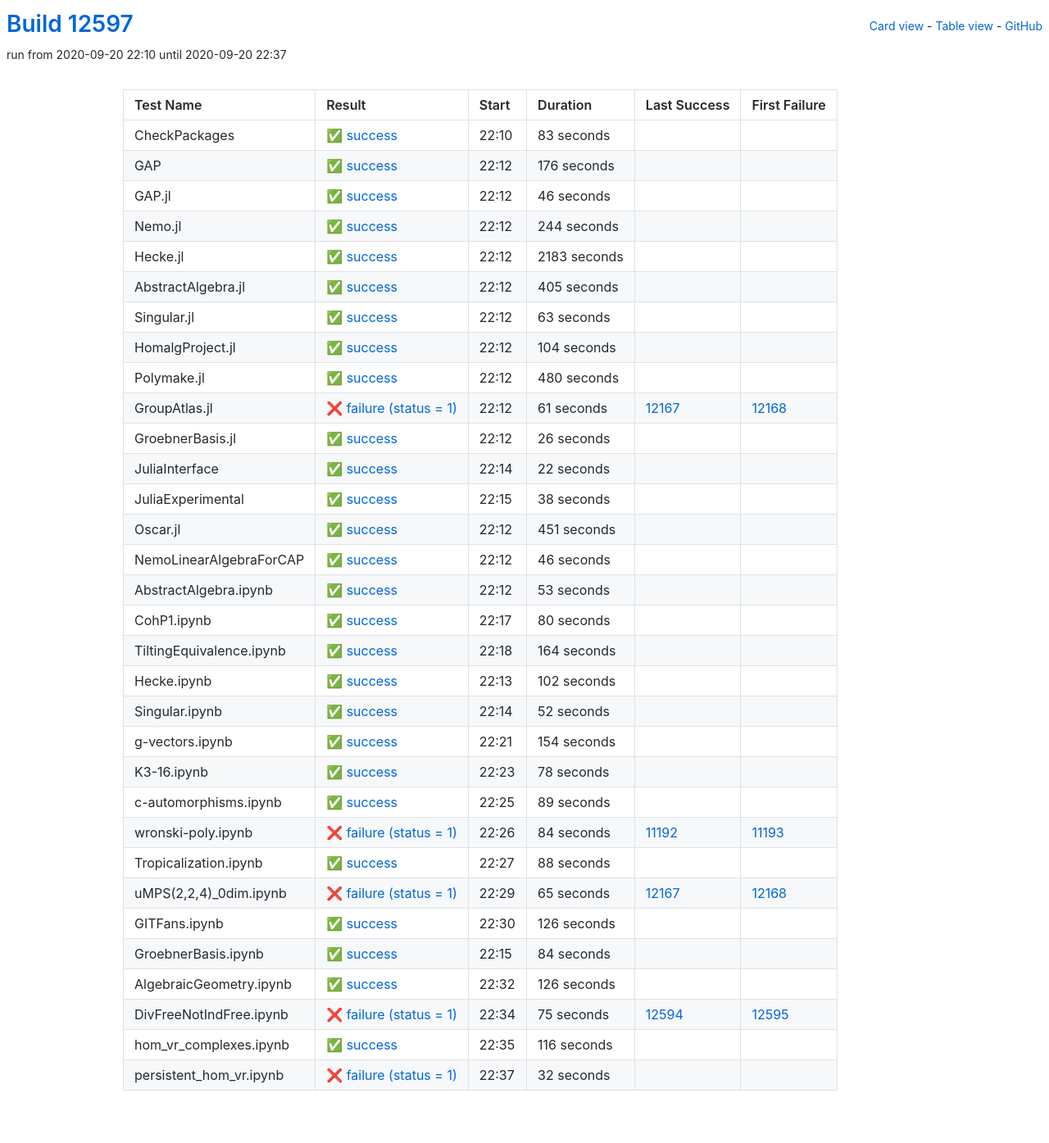
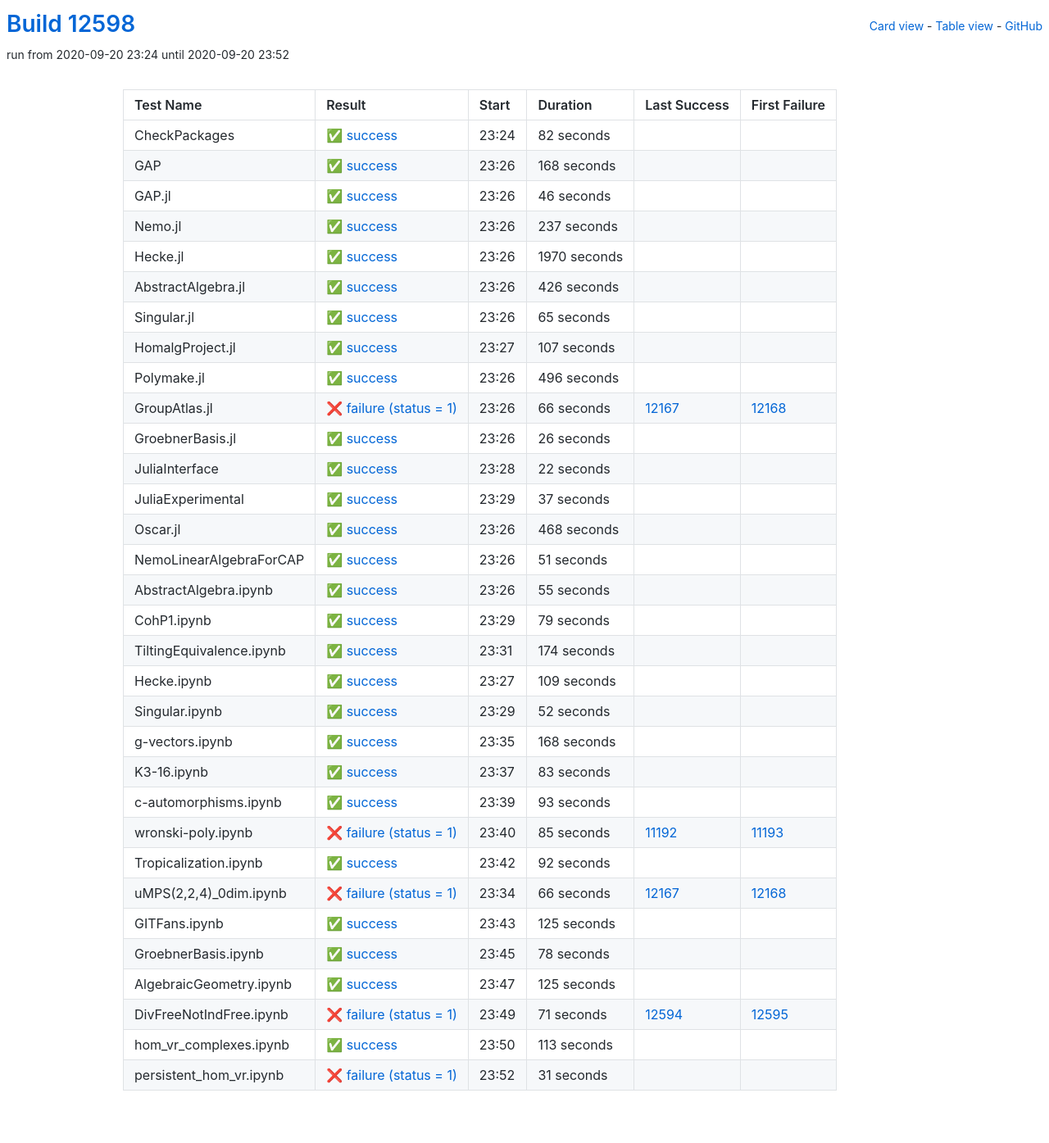
Before and after one commit to oscar-system/oscar-ci-status, a Jekyll site: the page built from table.html, in a window 1280 px wide. Shown: the whole page at 82% size. Built offline with Jekyll 4.4.1, drawn with Linux system fonts in a browser that asks for light colours.

Commit message:
Build #12598

```diff
--- a/_data/ci.yml
+++ b/_data/ci.yml
@@ -1,6 +1,6 @@
 ---
-build: 12597
-build_url: https://oscarci.mathematik.uni-kl.de/job/oscar/12597/
+build: 12598
+build_url: https://oscarci.mathematik.uni-kl.de/job/oscar/12598/
 job: oscar
 organization: oscar-system
 repo: oscar-ci-status
@@ -8,32 +8,32 @@
 tests:
 - name: CheckPackages
   id: checkpackages
-  log: https://oscarci.mathematik.uni-kl.de/job/oscar/12597/artifact/logs/build-12597/CheckPackages.log
-  start: 2020-09-20 22:10
+  log: https://oscarci.mathematik.uni-kl.de/job/oscar/12598/artifact/logs/build-12598/CheckPackages.log
+  start: 2020-09-20 23:24
   success: true
   exitcode: 0
   status: success
-  duration: 83
+  duration: 82
   last_success: false
   last_success_url:
   first_failure: false
   first_failure_url:
 - name: GAP
   id: gap
-  log: https://oscarci.mathematik.uni-kl.de/job/oscar/12597/artifact/logs/build-12597/GAP.log
-  start: 2020-09-20 22:12
+  log: https://oscarci.mathematik.uni-kl.de/job/oscar/12598/artifact/logs/build-12598/GAP.log
+  start: 2020-09-20 23:26
   success: true
   exitcode: 0
   status: success
-  duration: 176
+  duration: 168
   last_success: false
   last_success_url:
   first_failure: false
   first_failure_url:
 - name: GAP.jl
   id: gap-jl
-  log: https://oscarci.mathematik.uni-kl.de/job/oscar/12597/artifact/logs/build-12597/GAP.jl.log
-  start: 2020-09-20 22:12
+  log: https://oscarci.mathematik.uni-kl.de/job/oscar/12598/artifact/logs/build-12598/GAP.jl.log
+  start: 2020-09-20 23:26
   success: true
   exitcode: 0
   status: success
@@ -44,92 +44,92 @@
   first_failure_url:
 - name: Nemo.jl
   id: nemo-jl
-  log: https://oscarci.mathematik.uni-kl.de/job/oscar/12597/artifact/logs/build-12597/Nemo.jl.log
-  start: 2020-09-20 22:12
+  log: https://oscarci.mathematik.uni-kl.de/job/oscar/12598/artifact/logs/build-12598/Nemo.jl.log
+  start: 2020-09-20 23:26
   success: true
   exitcode: 0
   status: success
-  duration: 244
+  duration: 237
   last_success: false
   last_success_url:
   first_failure: false
   first_failure_url:
 - name: Hecke.jl
   id: hecke-jl
-  log: https://oscarci.mathematik.uni-kl.de/job/oscar/12597/artifact/logs/build-12597/Hecke.jl.log
-  start: 2020-09-20 22:12
+  log: https://oscarci.mathematik.uni-kl.de/job/oscar/12598/artifact/logs/build-12598/Hecke.jl.log
+  start: 2020-09-20 23:26
   success: true
   exitcode: 0
   status: success
-  duration: 2183
+  duration: 1970
   last_success: false
   last_success_url:
   first_failure: false
   first_failure_url:
 - name: AbstractAlgebra.jl
   id: abstractalgebra-jl
-  log: https://oscarci.mathematik.uni-kl.de/job/oscar/12597/artifact/logs/build-12597/AbstractAlgebra.jl.log
-  start: 2020-09-20 22:12
+  log: https://oscarci.mathematik.uni-kl.de/job/oscar/12598/artifact/logs/build-12598/AbstractAlgebra.jl.log
+  start: 2020-09-20 23:26
   success: true
   exitcode: 0
   status: success
-  duration: 405
+  duration: 426
   last_success: false
   last_success_url:
   first_failure: false
   first_failure_url:
 - name: Singular.jl
   id: singular-jl
-  log: https://oscarci.mathematik.uni-kl.de/job/oscar/12597/artifact/logs/build-12597/Singular.jl.log
-  start: 2020-09-20 22:12
+  log: https://oscarci.mathematik.uni-kl.de/job/oscar/12598/artifact/logs/build-12598/Singular.jl.log
+  start: 2020-09-20 23:26
   success: true
   exitcode: 0
   status: success
-  duration: 63
+  duration: 65
   last_success: false
   last_success_url:
   first_failure: false
   first_failure_url:
 - name: HomalgProject.jl
   id: homalgproject-jl
-  log: https://oscarci.mathematik.uni-kl.de/job/oscar/12597/artifact/logs/build-12597/HomalgProject.jl.log
-  start: 2020-09-20 22:12
+  log: https://oscarci.mathematik.uni-kl.de/job/oscar/12598/artifact/logs/build-12598/HomalgProject.jl.log
+  start: 2020-09-20 23:27
   success: true
   exitcode: 0
   status: success
-  duration: 104
+  duration: 107
   last_success: false
   last_success_url:
   first_failure: false
   first_failure_url:
 - name: Polymake.jl
   id: polymake-jl
-  log: https://oscarci.mathematik.uni-kl.de/job/oscar/12597/artifact/logs/build-12597/Polymake.jl.log
-  start: 2020-09-20 22:12
+  log: https://oscarci.mathematik.uni-kl.de/job/oscar/12598/artifact/logs/build-12598/Polymake.jl.log
+  start: 2020-09-20 23:26
   success: true
   exitcode: 0
   status: success
-  duration: 480
+  duration: 496
   last_success: false
   last_success_url:
   first_failure: false
   first_failure_url:
 - name: GroupAtlas.jl
   id: groupatlas-jl
-  log: https://oscarci.mathematik.uni-kl.de/job/oscar/12597/artifact/logs/build-12597/GroupAtlas.jl.log
-  start: 2020-09-20 22:12
+  log: https://oscarci.mathematik.uni-kl.de/job/oscar/12598/artifact/logs/build-12598/GroupAtlas.jl.log
+  start: 2020-09-20 23:26
   success: false
   exitcode: 1
   status: failure
-  duration: 61
+  duration: 66
   last_success: 12167
   last_success_url: https://oscarci.mathematik.uni-kl.de/job/oscar/12167/
   first_failure: 12168
   first_failure_url: https://oscarci.mathematik.uni-kl.de/job/oscar/12168/
 - name: GroebnerBasis.jl
   id: groebnerbasis-jl
-  log: https://oscarci.mathematik.uni-kl.de/job/oscar/12597/artifact/logs/build-12597/GroebnerBasis.jl.log
-  start: 2020-09-20 22:12
+  log: https://oscarci.mathematik.uni-kl.de/job/oscar/12598/artifact/logs/build-12598/GroebnerBasis.jl.log
+  start: 2020-09-20 23:26
   success: true
   exitcode: 0
   status: success
@@ -140,8 +140,8 @@
   first_failure_url:
 - name: JuliaInterface
   id: juliainterface
-  log: https://oscarci.mathematik.uni-kl.de/job/oscar/12597/artifact/logs/build-12597/JuliaInterface.log
-  start: 2020-09-20 22:14
+  log: https://oscarci.mathematik.uni-kl.de/job/oscar/12598/artifact/logs/build-12598/JuliaInterface.log
+  start: 2020-09-20 23:28
   success: true
   exitcode: 0
   status: success
@@ -152,92 +152,92 @@
   first_failure_url:
 - name: JuliaExperimental
   id: juliaexperimental
-  log: https://oscarci.mathematik.uni-kl.de/job/oscar/12597/artifact/logs/build-12597/JuliaExperimental.log
-  start: 2020-09-20 22:15
+  log: https://oscarci.mathematik.uni-kl.de/job/oscar/12598/artifact/logs/build-12598/JuliaExperimental.log
+  start: 2020-09-20 23:29
   success: true
   exitcode: 0
   status: success
-  duration: 38
+  duration: 37
   last_success: false
   last_success_url:
   first_failure: false
   first_failure_url:
 - name: Oscar.jl
   id: oscar-jl
-  log: https://oscarci.mathematik.uni-kl.de/job/oscar/12597/artifact/logs/build-12597/Oscar.jl.log
-  start: 2020-09-20 22:12
+  log: https://oscarci.mathematik.uni-kl.de/job/oscar/12598/artifact/logs/build-12598/Oscar.jl.log
+  start: 2020-09-20 23:26
   success: true
   exitcode: 0
   status: success
-  duration: 451
+  duration: 468
   last_success: false
   last_success_url:
   first_failure: false
   first_failure_url:
 - name: NemoLinearAlgebraForCAP
   id: nemolinearalgebraforcap
-  log: https://oscarci.mathematik.uni-kl.de/job/oscar/12597/artifact/logs/build-12597/NemoLinearAlgebraForCAP.log
-  start: 2020-09-20 22:12
+  log: https://oscarci.mathematik.uni-kl.de/job/oscar/12598/artifact/logs/build-12598/NemoLinearAlgebraForCAP.log
+  start: 2020-09-20 23:26
   success: true
   exitcode: 0
   status: success
-  duration: 46
+  duration: 51
   last_success: false
   last_success_url:
   first_failure: false
   first_failure_url:
 - name: AbstractAlgebra.ipynb
   id: abstractalgebra-ipynb
-  log: https://oscarci.mathematik.uni-kl.de/job/oscar/12597/artifact/logs/build-12597/AbstractAlgebra.ipynb.log
-  start: 2020-09-20 22:12
+  log: https://oscarci.mathematik.uni-kl.de/job/oscar/12598/artifact/logs/build-12598/AbstractAlgebra.ipynb.log
+  start: 2020-09-20 23:26
   success: true
   exitcode: 0
   status: success
-  duration: 53
+  duration: 55
   last_success: false
   last_success_url:
   first_failure: false
   first_failure_url:
 - name: CohP1.ipynb
   id: cohp1-ipynb
-  log: https://oscarci.mathematik.uni-kl.de/job/oscar/12597/artifact/logs/build-12597/CohP1.ipynb.log
-  start: 2020-09-20 22:17
+  log: https://oscarci.mathematik.uni-kl.de/job/oscar/12598/artifact/logs/build-12598/CohP1.ipynb.log
+  start: 2020-09-20 23:29
   success: true
   exitcode: 0
   status: success
-  duration: 80
+  duration: 79
   last_success: false
   last_success_url:
   first_failure: false
   first_failure_url:
 - name: TiltingEquivalence.ipynb
   id: tiltingequivalence-ipynb
-  log: https://oscarci.mathematik.uni-kl.de/job/oscar/12597/artifact/logs/build-12597/TiltingEquivalence.ipynb.log
-  start: 2020-09-20 22:18
+  log: https://oscarci.mathematik.uni-kl.de/job/oscar/12598/artifact/logs/build-12598/TiltingEquivalence.ipynb.log
+  start: 2020-09-20 23:31
   success: true
   exitcode: 0
   status: success
-  duration: 164
+  duration: 174
   last_success: false
   last_success_url:
   first_failure: false
   first_failure_url:
 - name: Hecke.ipynb
   id: hecke-ipynb
-  log: https://oscarci.mathematik.uni-kl.de/job/oscar/12597/artifact/logs/build-12597/Hecke.ipynb.log
-  start: 2020-09-20 22:13
+  log: https://oscarci.mathematik.uni-kl.de/job/oscar/12598/artifact/logs/build-12598/Hecke.ipynb.log
+  start: 2020-09-20 23:27
   success: true
   exitcode: 0
   status: success
-  duration: 102
+  duration: 109
   last_success: false
   last_success_url:
   first_failure: false
   first_failure_url:
 - name: Singular.ipynb
   id: singular-ipynb
-  log: https://oscarci.mathematik.uni-kl.de/job/oscar/12597/artifact/logs/build-12597/Singular.ipynb.log
-  start: 2020-09-20 22:14
+  log: https://oscarci.mathematik.uni-kl.de/job/oscar/12598/artifact/logs/build-12598/Singular.ipynb.log
+  start: 2020-09-20 23:29
   success: true
   exitcode: 0
   status: success
@@ -248,20 +248,92 @@
   first_failure_url:
 - name: g-vectors.ipynb
   id: g-vectors-ipynb
-  log: https://oscarci.mathematik.uni-kl.de/job/oscar/12597/artifact/logs/build-12597/g-vectors.ipynb.log
-  start: 2020-09-20 22:21
+  log: https://oscarci.mathematik.uni-kl.de/job/oscar/12598/artifact/logs/build-12598/g-vectors.ipynb.log
+  start: 2020-09-20 23:35
   success: true
   exitcode: 0
   status: success
-  duration: 154
+  duration: 168
   last_success: false
   last_success_url:
   first_failure: false
   first_failure_url:
 - name: K3-16.ipynb
   id: k3-16-ipynb
-  log: https://oscarci.mathematik.uni-kl.de/job/oscar/12597/artifact/logs/build-12597/K3-16.ipynb.log
-  start: 2020-09-20 22:23
+  log: https://oscarci.mathematik.uni-kl.de/job/oscar/12598/artifact/logs/build-12598/K3-16.ipynb.log
+  start: 2020-09-20 23:37
+  success: true
+  exitcode: 0
+  status: success
+  duration: 83
+  last_success: false
+  last_success_url:
+  first_failure: false
+  first_failure_url:
+- name: c-automorphisms.ipynb
+  id: c-automorphisms-ipynb
+  log: https://oscarci.mathematik.uni-kl.de/job/oscar/12598/artifact/logs/build-12598/c-automorphisms.ipynb.log
+  start: 2020-09-20 23:39
+  success: true
+  exitcode: 0
+  status: success
+  duration: 93
+  last_success: false
+  last_success_url:
+  first_failure: false
+  first_failure_url:
+- name: wronski-poly.ipynb
+  id: wronski-poly-ipynb
+  log: https://oscarci.mathematik.uni-kl.de/job/oscar/12598/artifact/logs/build-12598/wronski-poly.ipynb.log
+  start: 2020-09-20 23:40
+  success: false
+  exitcode: 1
+  status: failure
+  duration: 85
+  last_success: 11192
+  last_success_url: https://oscarci.mathematik.uni-kl.de/job/oscar/11192/
+  first_failure: 11193
+  first_failure_url: https://oscarci.mathematik.uni-kl.de/job/oscar/11193/
+- name: Tropicalization.ipynb
+  id: tropicalization-ipynb
+  log: https://oscarci.mathematik.uni-kl.de/job/oscar/12598/artifact/logs/build-12598/Tropicalization.ipynb.log
+  start: 2020-09-20 23:42
+  success: true
+  exitcode: 0
+  status: success
+  duration: 92
+  last_success: false
+  last_success_url:
+  first_failure: false
+  first_failure_url:
+- name: uMPS(2,2,4)_0dim.ipynb
+  id: umps-2-2-4-0dim-ipynb
+  log: https://oscarci.mathematik.uni-kl.de/job/oscar/12598/artifact/logs/build-12598/uMPS-2-2-4-_0dim.ipynb.log
+  start: 2020-09-20 23:34
+  success: false
+  exitcode: 1
+  status: failure
+  duration: 66
+  last_success: 12167
+  last_success_url: https://oscarci.mathematik.uni-kl.de/job/oscar/12167/
+  first_failure: 12168
+  first_failure_url: https://oscarci.mathematik.uni-kl.de/job/oscar/12168/
+- name: GITFans.ipynb
+  id: gitfans-ipynb
+  log: https://oscarci.mathematik.uni-kl.de/job/oscar/12598/artifact/logs/build-12598/GITFans.ipynb.log
+  start: 2020-09-20 23:43
+  success: true
+  exitcode: 0
+  status: success
+  duration: 125
+  last_success: false
+  last_success_url:
+  first_failure: false
+  first_failure_url:
+- name: GroebnerBasis.ipynb
+  id: groebnerbasis-ipynb
+  log: https://oscarci.mathematik.uni-kl.de/job/oscar/12598/artifact/logs/build-12598/GroebnerBasis.ipynb.log
+  start: 2020-09-20 23:45
   success: true
   exitcode: 0
   status: success
@@ -270,122 +342,50 @@
   last_success_url:
   first_failure: false
   first_failure_url:
-- name: c-automorphisms.ipynb
-  id: c-automorphisms-ipynb
-  log: https://oscarci.mathematik.uni-kl.de/job/oscar/12597/artifact/logs/build-12597/c-automorphisms.ipynb.log
-  start: 2020-09-20 22:25
+- name: AlgebraicGeometry.ipynb
+  id: algebraicgeometry-ipynb
+  log: https://oscarci.mathematik.uni-kl.de/job/oscar/12598/artifact/logs/build-12598/AlgebraicGeometry.ipynb.log
+  start: 2020-09-20 23:47
   success: true
   exitcode: 0
   status: success
-  duration: 89
-  last_success: false
-  last_success_url:
-  first_failure: false
-  first_failure_url:
-- name: wronski-poly.ipynb
-  id: wronski-poly-ipynb
-  log: https://oscarci.mathematik.uni-kl.de/job/oscar/12597/artifact/logs/build-12597/wronski-poly.ipynb.log
-  start: 2020-09-20 22:26
-  success: false
-  exitcode: 1
-  status: failure
-  duration: 84
-  last_success: 11192
-  last_success_url: https://oscarci.mathematik.uni-kl.de/job/oscar/11192/
-  first_failure: 11193
-  first_failure_url: https://oscarci.mathematik.uni-kl.de/job/oscar/11193/
-- name: Tropicalization.ipynb
-  id: tropicalization-ipynb
-  log: https://oscarci.mathematik.uni-kl.de/job/oscar/12597/artifact/logs/build-12597/Tropicalization.ipynb.log
-  start: 2020-09-20 22:27
-  success: true
-  exitcode: 0
-  status: success
-  duration: 88
-  last_success: false
-  last_success_url:
-  first_failure: false
-  first_failure_url:
-- name: uMPS(2,2,4)_0dim.ipynb
-  id: umps-2-2-4-0dim-ipynb
-  log: https://oscarci.mathematik.uni-kl.de/job/oscar/12597/artifact/logs/build-12597/uMPS-2-2-4-_0dim.ipynb.log
-  start: 2020-09-20 22:29
-  success: false
-  exitcode: 1
-  status: failure
-  duration: 65
-  last_success: 12167
-  last_success_url: https://oscarci.mathematik.uni-kl.de/job/oscar/12167/
-  first_failure: 12168
-  first_failure_url: https://oscarci.mathematik.uni-kl.de/job/oscar/12168/
-- name: GITFans.ipynb
-  id: gitfans-ipynb
-  log: https://oscarci.mathematik.uni-kl.de/job/oscar/12597/artifact/logs/build-12597/GITFans.ipynb.log
-  start: 2020-09-20 22:30
-  success: true
-  exitcode: 0
-  status: success
-  duration: 126
-  last_success: false
-  last_success_url:
-  first_failure: false
-  first_failure_url:
-- name: GroebnerBasis.ipynb
-  id: groebnerbasis-ipynb
-  log: https://oscarci.mathematik.uni-kl.de/job/oscar/12597/artifact/logs/build-12597/GroebnerBasis.ipynb.log
-  start: 2020-09-20 22:15
-  success: true
-  exitcode: 0
-  status: success
-  duration: 84
-  last_success: false
-  last_success_url:
-  first_failure: false
-  first_failure_url:
-- name: AlgebraicGeometry.ipynb
-  id: algebraicgeometry-ipynb
-  log: https://oscarci.mathematik.uni-kl.de/job/oscar/12597/artifact/logs/build-12597/AlgebraicGeometry.ipynb.log
-  start: 2020-09-20 22:32
-  success: true
-  exitcode: 0
-  status: success
-  duration: 126
+  duration: 125
   last_success: false
   last_success_url:
   first_failure: false
   first_failure_url:
 - name: DivFreeNotIndFree.ipynb
   id: divfreenotindfree-ipynb
-  log: https://oscarci.mathematik.uni-kl.de/job/oscar/12597/artifact/logs/build-12597/DivFreeNotIndFree.ipynb.log
-  start: 2020-09-20 22:34
+  log: https://oscarci.mathematik.uni-kl.de/job/oscar/12598/artifact/logs/build-12598/DivFreeNotIndFree.ipynb.log
+  start: 2020-09-20 23:49
   success: false
   exitcode: 1
   status: failure
-  duration: 75
+  duration: 71
   last_success: 12594
   last_success_url: https://oscarci.mathematik.uni-kl.de/job/oscar/12594/
   first_failure: 12595
   first_failure_url: https://oscarci.mathematik.uni-kl.de/job/oscar/12595/
 - name: hom_vr_complexes.ipynb
   id: hom-vr-complexes-ipynb
-  log: https://oscarci.mathematik.uni-kl.de/job/oscar/12597/artifact/logs/build-12597/hom_vr_complexes.ipynb.log
-  start: 2020-09-20 22:35
+  log: https://oscarci.mathematik.uni-kl.de/job/oscar/12598/artifact/logs/build-12598/hom_vr_complexes.ipynb.log
+  start: 2020-09-20 23:50
   success: true
   exitcode: 0
   status: success
-  duration: 116
+  duration: 113
   last_success: false
   last_success_url:
   first_failure: false
   first_failure_url:
 - name: persistent_hom_vr.ipynb
   id: persistent-hom-vr-ipynb
-  log: https://oscarci.mathematik.uni-kl.de/job/oscar/12597/artifact/logs/build-12597/persistent_hom_vr.ipynb.log
-  start: 2020-09-20 22:37
+  log: https://oscarci.mathematik.uni-kl.de/job/oscar/12598/artifact/logs/build-12598/persistent_hom_vr.ipynb.log
+  start: 2020-09-20 23:52
   success: false
   exitcode: 1
   status: failure
-  duration: 32
+  duration: 31
   last_success: false
   last_success_url:
   first_failure: false
```
Also changed, not shown: README.md.
